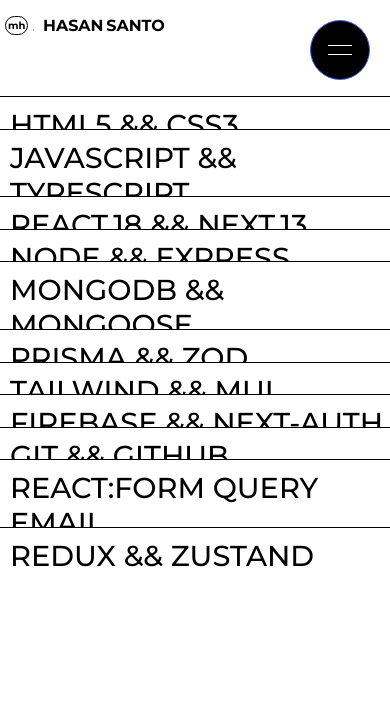
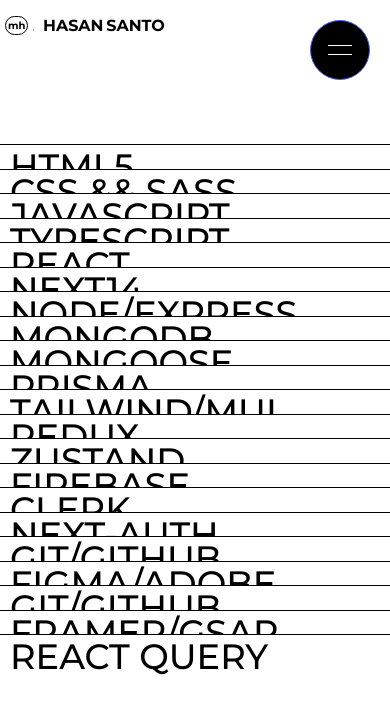
Before and after one commit to mhsanto/portfolio-next-14, a Next.js app: page /skills in a window 390 px wide. Shown: the top 714 px of the page. Built offline with nearby package versions, Linux system fonts and the light colour scheme.

Commit message:
add window.widthcalculator and new ui design for mobile view skill page

```diff
--- /dev/null
+++ b/app/skills/datas.js
@@ -0,0 +1,167 @@
+export const projects = [
+    {
+      title: "HTML5 && CSS3",
+      color: "#F06318",
+      background: "rgb(240,99,24)",
+      background:
+        "linear-gradient(90deg, rgba(240,99,24,1) 22%, rgba(33,76,229,1) 100%)",
+    },
+    {
+      title: "JAVASCRIPT && TYPESCRIPT",
+      color: "#f0dc4e",
+      background: " rgb(240,220,78)",
+      background:
+        "linear-gradient(90deg, rgba(240,220,78,1) 12%, rgba(45,121,199,1) 100%)",
+    },
+    {
+      title: "REACT.18 && NEXT.13",
+      color: "#18F0E8",
+      background: "rgb(0,216,255)",
+      background:
+        "linear-gradient(90deg, rgba(0,216,255,1) 37%, rgba(255,255,255,1) 100%)",
+    },
+    {
+      title: "NODE && EXPRESS",
+      color: "#56A444",
+    },
+    {
+      title: "MONGODB && MONGOOSE",
+      color: "#4682B4",
+    },
+    {
+      title: "PRISMA && ZOD",
+      color: "#4682B4",
+    },
+    {
+      title: "TAILWIND && MUI",
+      color: "#16BECB",
+    },
+    {
+      title: "FIREBASE && NEXT-AUTH ",
+      color: "#FCCA3F",
+    },
+    {
+      title: "GIT && GITHUB",
+      color: "#F05030",
+    },
+
+    {
+      title: "REACT:FORM QUERY EMAIL",
+      color: "#91F018",
+    },
+    {
+      title: "REDUX && ZUSTAND",
+      color: "gray",
+    },
+  ];
+ export const mobileProjects = [
+    {
+      title: "HTML5",
+      color: "#F06318",
+      background: "rgb(240,99,24)",
+      background:
+        "linear-gradient(90deg, rgba(240,99,24,1) 22%, rgba(33,76,229,1) 100%)",
+    },
+    {
+      title: "CSS && SASS",
+      color: "#f0dc4e",
+      background: " rgb(240,220,78)",
+      background:
+        "linear-gradient(90deg, rgba(240,220,78,1) 12%, rgba(45,121,199,1) 100%)",
+    },
+    {
+      title: "JavaScript",
+      color: "#18F0E8",
+      background: "rgb(0,216,255)",
+      background:
+        "linear-gradient(90deg, rgba(0,216,255,1) 37%, rgba(255,255,255,1) 100%)",
+    },
+    {
+      title: "TypeScript",
+      color: "#56A444",
+    },
+    {
+      title: "React",
+      color: "#4682B4",
+    },
+    {
+      title: "Next14",
+      color: "#4682B4",
+    },
+    {
+      title: "Node/Express",
+      color: "#16BECB",
+    },
+    {
+      title: "MongoDB",
+      color: "#FCCA3F",
+    },
+    {
+      title: "Mongoose",
+      color: "#FCCA3D",
+    },
+    {
+      title: "Prisma",
+      color: "#F05030",
+    },
+
+    {
+      title: "Tailwind/MUI",
+      color: "#91F018",
+    },
+    {
+      title: "Redux",
+      color: "gray",
+    },
+    {
+      title: "Zustand",
+      color: "tomato",
+    },
+    {
+      title: "Firebase",
+      color: "#F06318",
+      background: "rgb(240,99,24)",
+      background:
+        "linear-gradient(90deg, rgba(240,99,24,1) 22%, rgba(33,76,229,1) 100%)",
+    },
+    {
+      title: "Clerk",
+      color: "#F06318",
+      background: "rgb(240,99,24)",
+      background:
+        "linear-gradient(90deg, rgba(240,99,24,1) 22%, rgba(33,76,229,1) 100%)",
+    },
+    {
+      title: "Next-Auth",
+      color: "#F06318",
+      background: "rgb(240,99,24)",
+      background:
+        "linear-gradient(90deg, rgba(240,99,24,1) 22%, rgba(33,76,229,1) 100%)",
+    },
+    {
+      title: "Git/Github",
+      color: "#f0dc4e",
+      background: " rgb(240,220,78)",
+      background:
+        "linear-gradient(90deg, rgba(240,220,78,1) 12%, rgba(45,121,199,1) 100%)",
+    },
+    {
+      title: "Figma/Adobe",
+      color: "#18F0E8",
+      background: "rgb(0,216,255)",
+      background:
+        "linear-gradient(90deg, rgba(0,216,255,1) 37%, rgba(255,255,255,1) 100%)",
+    },
+    {
+      title: "Git/Github",
+      color: "#56A444",
+    },
+    {
+      title: "Framer/GSAP",
+      color: "#4682B4",
+    },
+    {
+      title: "React Query",
+      color: "#4682B4",
+    },
+  ];
--- a/app/skills/page.jsx
+++ b/app/skills/page.jsx
@@ -3,74 +3,26 @@
 import styles from "./styles.module.scss";
 import gsap from "gsap";
 import { useEffect, useRef } from "react";
+import useDevicewidth from "../../hooks/useDevicewidth";
+import { projects, mobileProjects } from "./datas";
 
-const projects = [
-  {
-    title: "HTML5 && CSS3",
-    color: "#F06318",
-    background: "rgb(240,99,24)",
-    background:
-      "linear-gradient(90deg, rgba(240,99,24,1) 22%, rgba(33,76,229,1) 100%)",
-  },
-  {
-    title: "JAVASCRIPT && TYPESCRIPT",
-    color: "#f0dc4e",
-    background: " rgb(240,220,78)",
-    background:
-      "linear-gradient(90deg, rgba(240,220,78,1) 12%, rgba(45,121,199,1) 100%)",
-  },
-  {
-    title: "REACT.18 && NEXT.13",
-    color: "#18F0E8",
-    background: "rgb(0,216,255)",
-    background:
-      "linear-gradient(90deg, rgba(0,216,255,1) 37%, rgba(255,255,255,1) 100%)",
-  },
-  {
-    title: "NODE && EXPRESS",
-    color: "#56A444",
-  },
-  {
-    title: "MONGODB && MONGOOSE",
-    color: "#4682B4",
-  },
-  {
-    title: "PRISMA && ZOD",
-    color: "#4682B4",
-  },
-  {
-    title: "TAILWIND && MUI",
-    color: "#16BECB",
-  },
-  {
-    title: "FIREBASE && NEXT-AUTH ",
-    color: "#FCCA3F",
-  },
-  {
-    title: "GIT && GITHUB",
-    color: "#F05030",
-  },
-
-  {
-    title: "REACT:FORM QUERY EMAIL",
-    color: "#91F018",
-  },
-  {
-    title: "REDUX && ZUSTAND",
-    color: "gray",
-  },
-];
 const words = ["MY SKILLS"];
 
 export default function Skills() {
   const elementRefs = useRef([]);
-
+  const isMobileWidth = useDevicewidth(480)
   const manageMouseEnter = (e, index) => {
-    const topValue = window.innerWidth <= 480 ? "-5vw" : "-2vw";
+    const topValue = isMobileWidth ? "-5vw" : "-2vw";
     gsap.to(e.target, {
       top: topValue,
-      backgroundColor: projects[index].color,
-      background: projects[index].background,
+      backgroundColor:
+        isMobileWidth
+          ? mobileProjects[index].color
+          : projects[index].color,
+      background:
+        isMobileWidth
+          ? mobileProjects[index].background
+          : projects[index].background,
       duration: 0.3,
     });
   };
@@ -97,7 +49,7 @@
       // Rerun the animation with the updated top value when the window is resized
       elementRefs.current.forEach((el, index) => {
         if (el) {
-          const topValue = window.innerWidth <= 480 ? "-5vw" : "-2vw";
+          const topValue = isMobileWidth ? "-5vw" : "-2vw";
           gsap.to(el, {
             top: topValue,
             duration: 0.3,
@@ -120,7 +72,21 @@
 
       <div className={styles.container}>
         <div className={styles.projectContainer}>
-          {projects.map((project, index) => {
+          {isMobileWidth
+            ? mobileProjects.map((project, index) => {
+                return (
+                  <div
+                    ref={(el) => (elementRefs.current[index] = el)}
+                    onMouseEnter={handleMouseEnter(index)}
+                    onMouseLeave={handleMouseLeave(index)}
+
+                    key={index}
+                  >
+                    <p>{project.title}</p>
+                  </div>
+                );
+              })
+            : projects.map((project, index) => {
                 return (
                   <div
                     ref={(el) => (elementRefs.current[index] = el)}
--- a/app/skills/styles.module.scss
+++ b/app/skills/styles.module.scss
@@ -17,6 +17,9 @@
 .projectContainer {
   position: relative;
   width: 100%;
+  @media (max-width: 480px) {
+  padding-top: 3rem;
+  }
 }
 
 .projectContainer div {
@@ -27,9 +30,9 @@
   position: relative;
   margin-bottom: -2.5vw;
   @media (max-width: 480px) {
-    margin-bottom: -6vw;
+    margin-bottom: -5vw;
     font-weight: 500;
-    padding: 10px 0;
+    // padding: 10px 0;
   }
 }
 
@@ -37,16 +40,16 @@
   display: flex;
   flex-wrap: wrap;
   margin: 0px;
-  font-size:  clamp(1.56rem, 0.58rem + 3.9vw, 4.5rem);
+  font-size: clamp(1.56rem, 0.58rem + 3.9vw, 4.5rem);
   padding-left: 10px;
   text-transform: uppercase;
   pointer-events: none;
 
-  @media (max-width:640px) {
-  font-size:  clamp(1.5rem, 0.58rem + 5vw, 4.5rem);
+  @media (max-width: 640px) {
+    font-size: clamp(1.5rem, 0.58rem + 5vw, 4.5rem);
   }
-  @media (max-width:480px) {
-    font-size:  clamp(1.8rem, 0.58rem + 4.5vw, 4.5rem);
-    }
-
+  @media (max-width: 480px) {
+    line-break: anywhere;
+    font-size: 2.2rem;
+  }
 }
--- /dev/null
+++ b/hooks/useDevicewidth.js
@@ -0,0 +1,26 @@
+import { useState, useEffect } from 'react';
+
+const useDeviceWidth = (maxWidth) => {
+  const [windowWidth, setWindowWidth] = useState(window.innerWidth);
+  const [isWidthExceeded, setIsWidthExceeded] = useState(window.innerWidth <= maxWidth);
+
+  const handleResize = () => {
+    const newWidth = window.innerWidth;
+    setWindowWidth(newWidth);
+    setIsWidthExceeded(newWidth > maxWidth);
+  };
+
+  useEffect(() => {
+    // Attach event listener on mount
+    window.addEventListener('resize', handleResize);
+
+    // Detach event listener on unmount
+    return () => {
+      window.removeEventListener('resize', handleResize);
+    };
+  }, [maxWidth]);
+
+  return isWidthExceeded;
+};
+
+export default useDeviceWidth;
```
Lines whose indentation alone changed are shown as unchanged.
